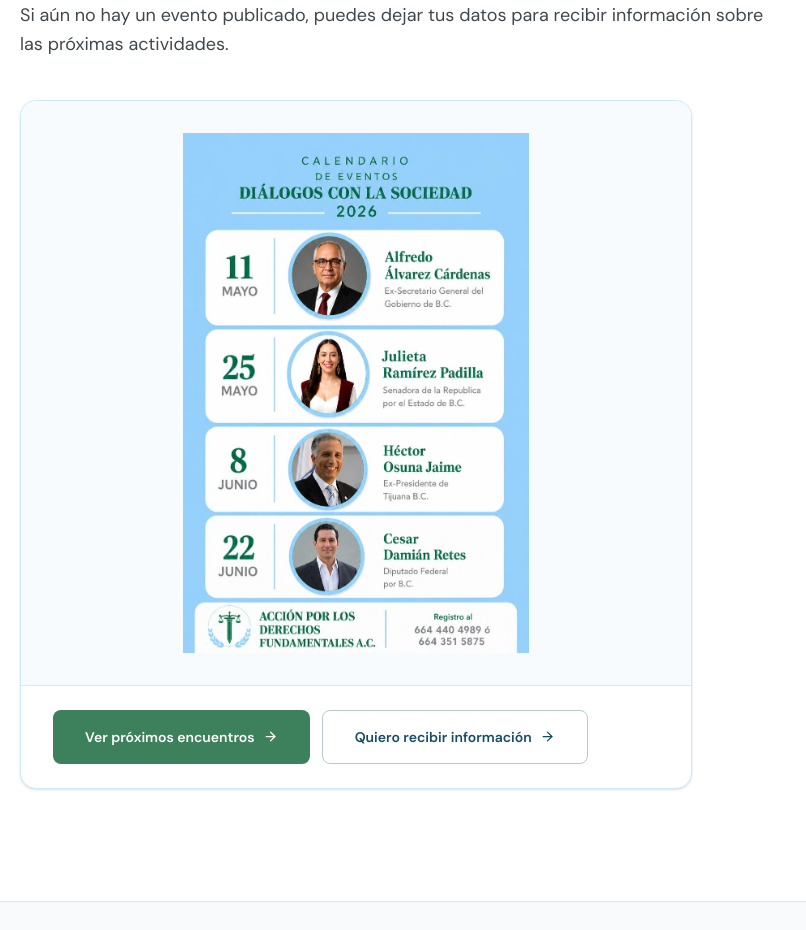
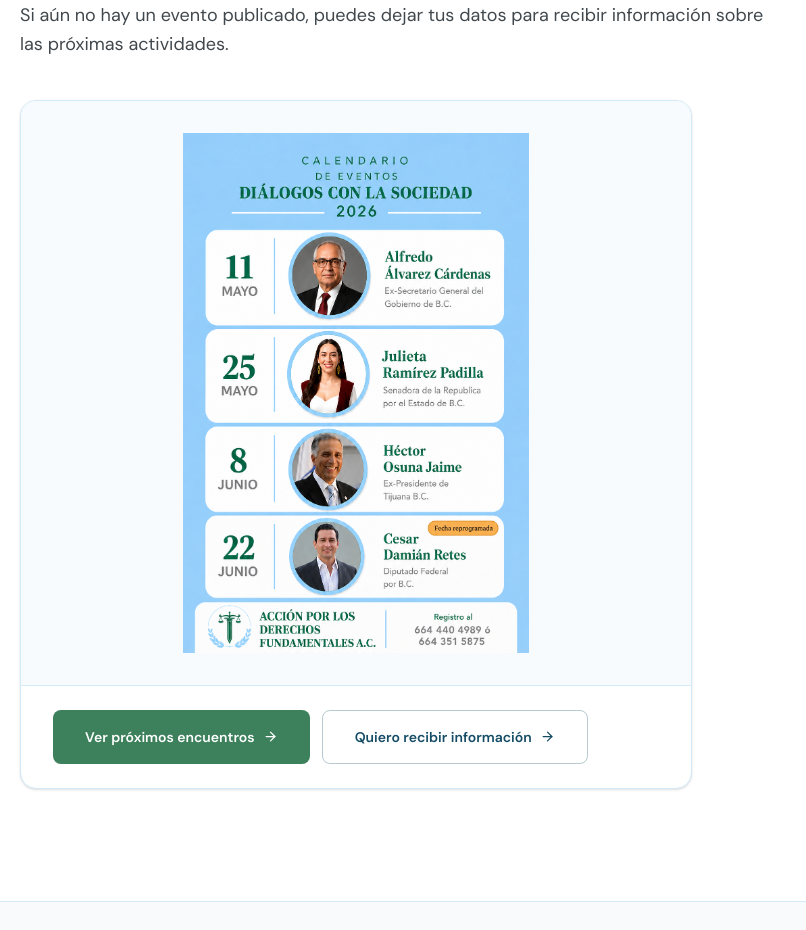
Before and after one commit to Asociacion-ADF/web, a Next.js app: page /programas/dialogos-con-la-sociedad in a window 1280 px wide. Shown: the part 6840-7770 px from the top of the page, without its empty margins (0-806 px from the left). Built offline with nearby package versions, Linux system fonts and the light colour scheme.

Commit message:
fix: update dialogos calendar image

```diff
--- a/app/programas/dialogos-con-la-sociedad/page.tsx
+++ b/app/programas/dialogos-con-la-sociedad/page.tsx
@@ -646,7 +646,7 @@ export default function DialogosConLaSociedadPage() {
             <div className="bg-[#f8fbfe] flex items-center justify-center p-6 lg:p-8">
               <div className="relative w-full" style={{ maxHeight: 520 }}>
                 <Image
-                  src="/eventos/calendario-encuentros-dialogos-2026.jpeg"
+                  src="/eventos/calendario-dialogos-sociedad-2026-reprogramado.png"
                   alt="Calendario de próximos encuentros de Diálogos con la Sociedad 2026"
                   width={800}
                   height={1000}
--- a/app/proximos-encuentros/page.tsx
+++ b/app/proximos-encuentros/page.tsx
@@ -169,7 +169,7 @@ export default function ProximosEncuentrosPage() {
           </div>
           <div className="max-w-2xl mx-auto rounded-2xl overflow-hidden border border-[#a3d3f2]/40 shadow-sm">
             <Image
-              src="/eventos/calendario-dialogos-sociedad-2026-reprogramado.jpeg"
+              src="/eventos/calendario-dialogos-sociedad-2026-reprogramado.png"
               alt="Calendario de Diálogos con la Sociedad 2026"
               width={853}
               height={1280}
--- a/components/sections/NewsSection.tsx
+++ b/components/sections/NewsSection.tsx
@@ -61,7 +61,7 @@ export default function NewsSection() {
           >
             <div className="relative w-full aspect-[3/4] md:w-56 md:aspect-auto lg:w-64 shrink-0 bg-blue-50/50">
               <Image
-                src="/eventos/calendario-dialogos-sociedad-2026-reprogramado.jpeg"
+                src="/eventos/calendario-dialogos-sociedad-2026-reprogramado.png"
                 alt="Calendario de eventos Diálogos con la Sociedad 2026"
                 fill
                 className="object-contain"
```
Also changed, not shown: public/eventos/calendario-dialogos-sociedad-2026-reprogramado.png (added).
